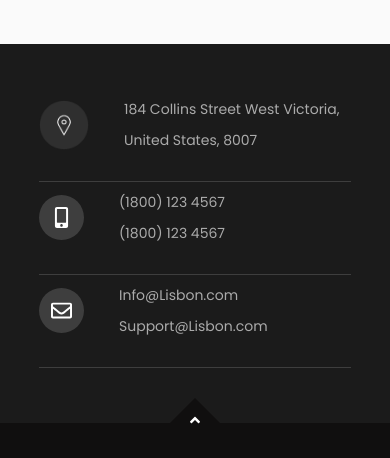
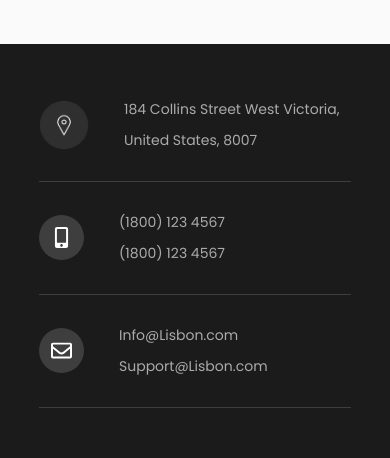
Before and after one commit to orrymevorach/Orry_Mevorach_Project2, a plain HTML site: page index.html in a window 390 px wide. Shown: the part 10258-10716 px from the top of the page. Drawn offline with nearby package versions, Linux system fonts and the light colour scheme; files that its build step writes are made by us from their sources.

```diff
--- a/Styles/Components/_footer.scss
+++ b/Styles/Components/_footer.scss
@@ -139,7 +139,7 @@
         width: 80%;
         margin: 0 auto;
         .box {
-            // margin-bottom: 20px;
+            margin-bottom: 20px;
             padding-bottom: 20px;
             border-bottom: 1px solid rgba(88, 88, 88, 0.58);
         }
```
Also changed, not shown: 1 other file.
